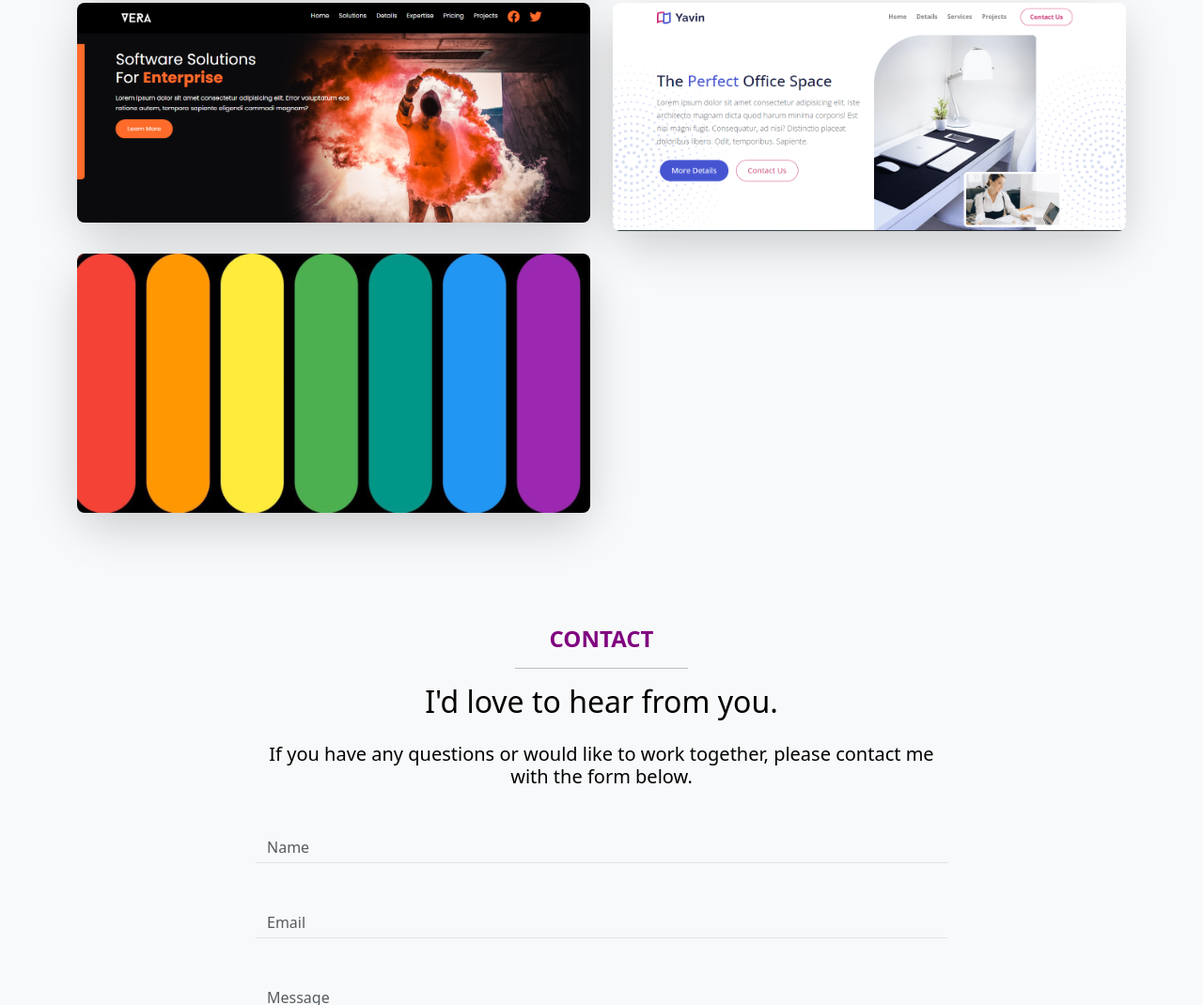
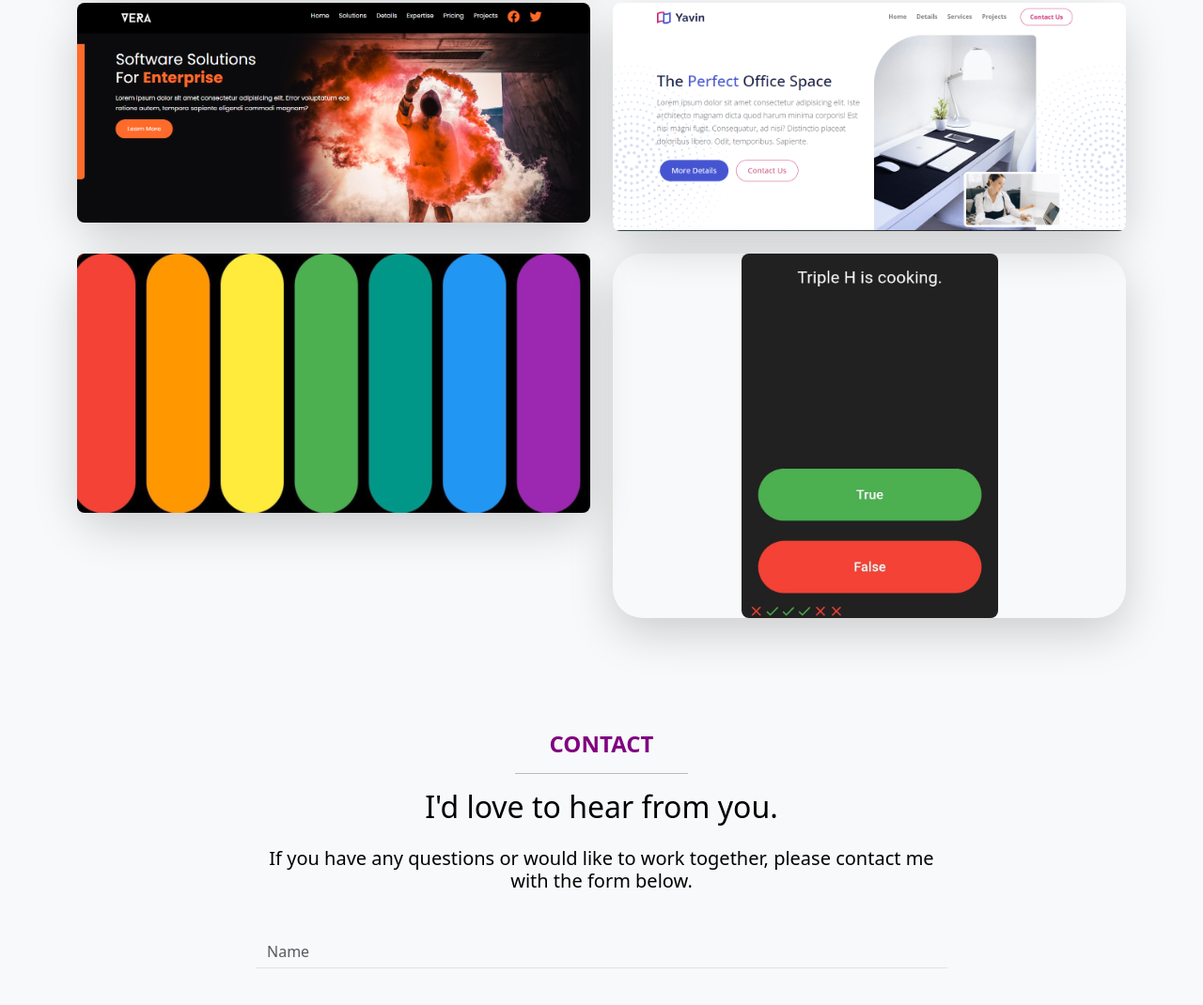
Before and after one commit to nathanbelaynehf/NathanB, a website: page index.html in a window 1280 px wide. Shown: the part 3280-4350 px from the top of the page at 94% size. Drawn offline with Linux system fonts and the light colour scheme.

Commit message:
Added a Quiz app

```diff
--- a/index.html
+++ b/index.html
@@ -409,6 +409,24 @@
             </a>
           </div>
         </div>
+        <div class="col-md-6 mb-4">
+          <div class="project shadow-lg rounded-5 text-center">
+            <a
+              href="images/quizApp.jpg"
+              data-lightbox="images"
+              data-title="My Quiz App"
+            >
+            <a href="https://www.dropbox.com/scl/fi/fnoyexfp6fhpklrlp2vfx/Quiz.apk?rlkey=cmcilytctpu83kjpck0quvyet&st=tojq3g4f&dl=1">
+              <img
+              height="400"
+                src="images/quizApp.jpg"
+                alt=""
+                class="img-fluid rounded-3 w-50"
+              />
+              </a>
+            </a>
+          </div>
+        </div>
       </div>
     </div>
   </section>
```
Also changed, not shown: images/quizApp.jpg (added).
